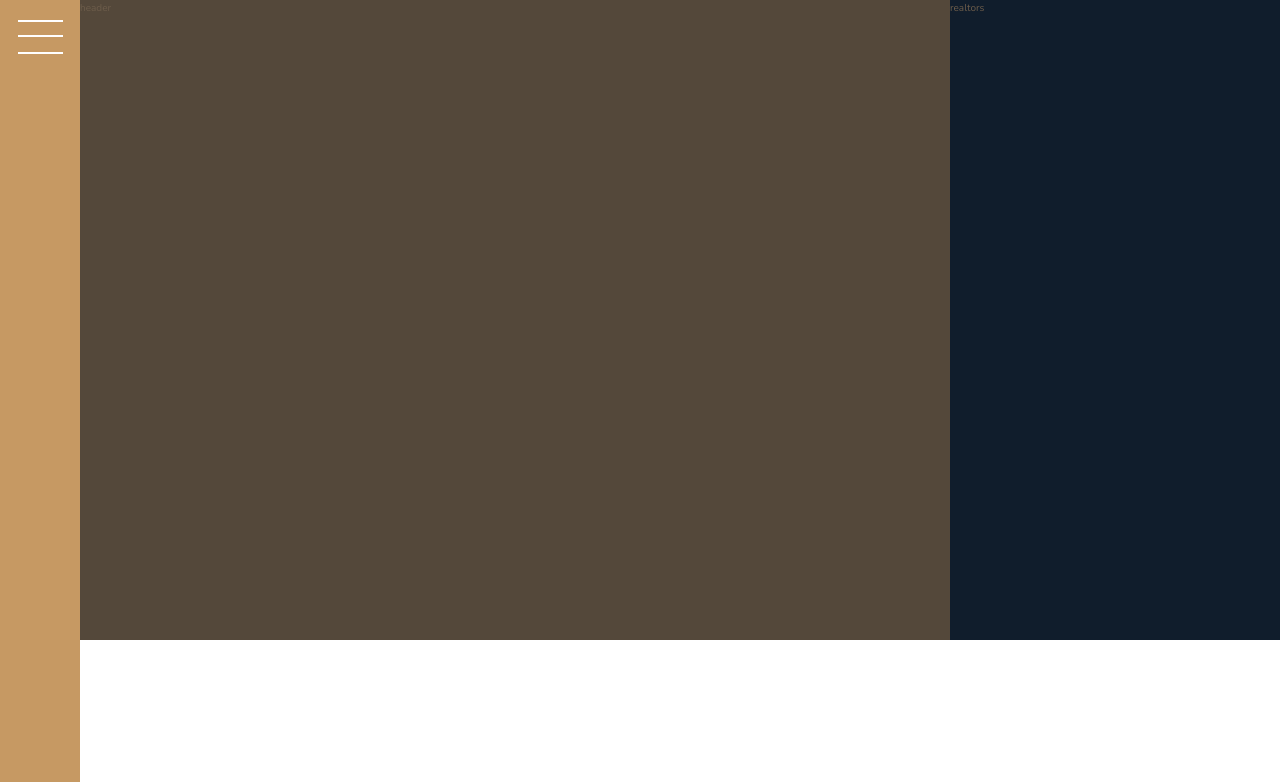
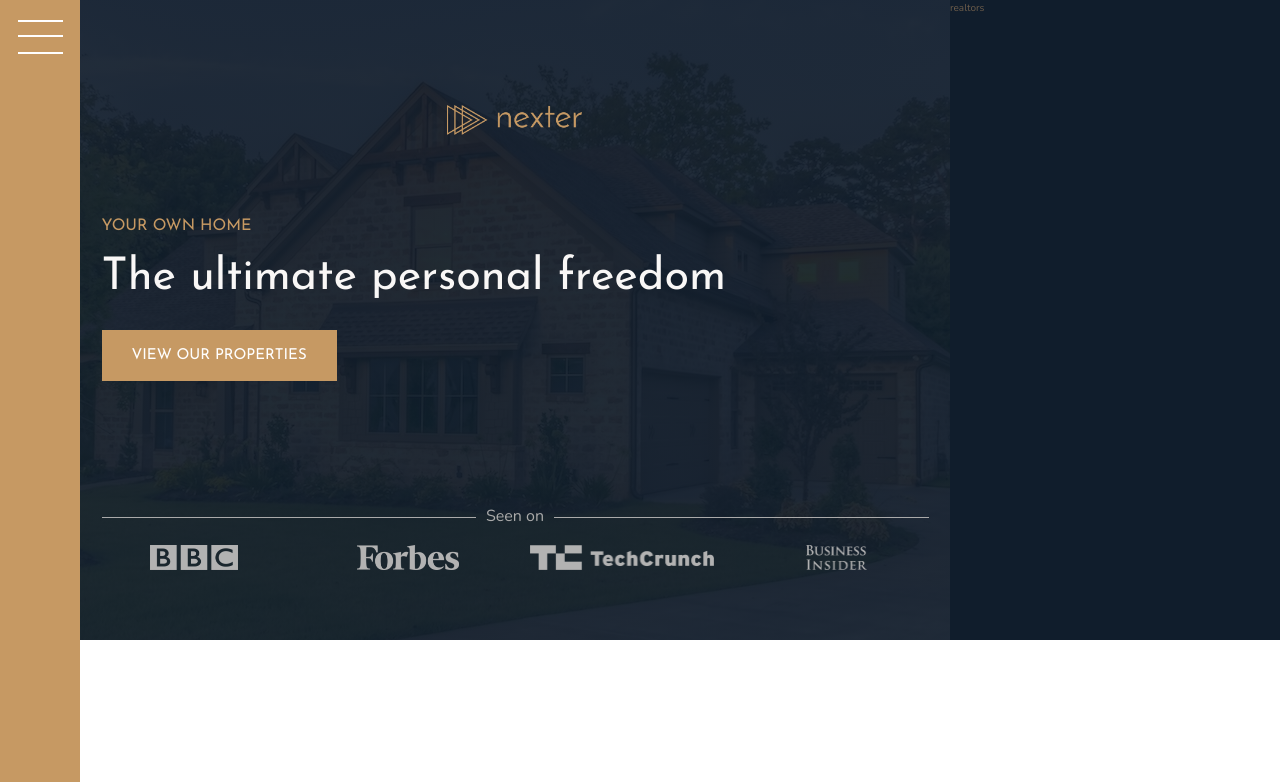
Before and after one commit to HassanAbbas198/Nexter, a website: page index.html in a window 1280 px wide. Shown: the top 782 px of the page. Drawn offline with nearby package versions, Linux system fonts and the light colour scheme.

Commit message:
added the header section

```diff
--- a/index.html
+++ b/index.html
@@ -16,7 +16,19 @@
 	</head>
 	<body class="container">
 		<div class="sidebar"><button class="nav-btn"></button></div>
-		<header class="header">header</header>
+		<header class="header">
+			<img src="img/logo.png" alt="logo" class="header__logo" />
+			<h3 class="heading-3">Your own home</h3>
+			<h1 class="heading-1">The ultimate personal freedom</h1>
+			<button class="btn header__btn">View our properties</button>
+			<div class="header__seenon-text">Seen on</div>
+			<div class="header__seenon-logos">
+				<img src="img/logo-bbc.png" alt="bbc" />
+				<img src="img/logo-forbes.png" alt="forbes" />
+				<img src="img/logo-techcrunch.png" alt="techcrunch" />
+				<img src="img/logo-bi.png" alt="bi" />
+			</div>
+		</header>
 		<div class="realtors">realtors</div>
 
 		<section class="features">
--- a/sass/_header.scss
+++ b/sass/_header.scss
@@ -1,5 +1,62 @@
 .header {
+	grid-column: full-start / col-end 6;
 	background-color: $color-grey-dark-1;
+	padding: 7rem;
+	padding-top: 4rem;
+	background-image: linear-gradient(
+			rgba($color-secondary, 0.93),
+			rgba($color-secondary, 0.93)
+		),
+		url('../img/hero.jpeg');
+	background-position: center;
 
-	grid-column: full-start / col-end 6;
+	display: grid;
+	grid-template-rows: 1fr min-content 6rem 1fr;
+	grid-template-columns: max-content;
+	grid-row-gap: 1.5rem;
+
+	justify-content: center;
+
+	&__logo {
+		height: 3rem;
+		justify-self: center;
+		align-self: center;
+	}
+
+	&__seenon-text {
+		font-size: 1.6rem;
+		color: $color-grey-light-2;
+
+		display: grid;
+		grid-template-columns: 1fr max-content 1fr;
+		grid-column-gap: 1rem;
+
+		align-items: center;
+		&::before,
+		&::after {
+			content: '';
+			display: block;
+
+			background-color: currentColor;
+			height: 1px;
+		}
+	}
+
+	&__seenon-logos {
+		display: grid;
+		grid-template-columns: repeat(4, 1fr);
+		grid-gap: 3rem;
+		justify-items: center;
+		align-items: center;
+
+		img {
+			height: 2.5rem;
+			filter: brightness(70%);
+		}
+	}
+
+	&__btn {
+		justify-self: start;
+		align-self: start;
+	}
 }
--- a/sass/_typography.scss
+++ b/sass/_typography.scss
@@ -5,6 +5,9 @@
 
 .heading-1 {
 	@extend %heading;
+	font-size: 4.5rem;
+	color: $color-grey-light-1;
+	line-height: 1;
 }
 
 .heading-2 {
```
Also changed, not shown: css/style.css.
